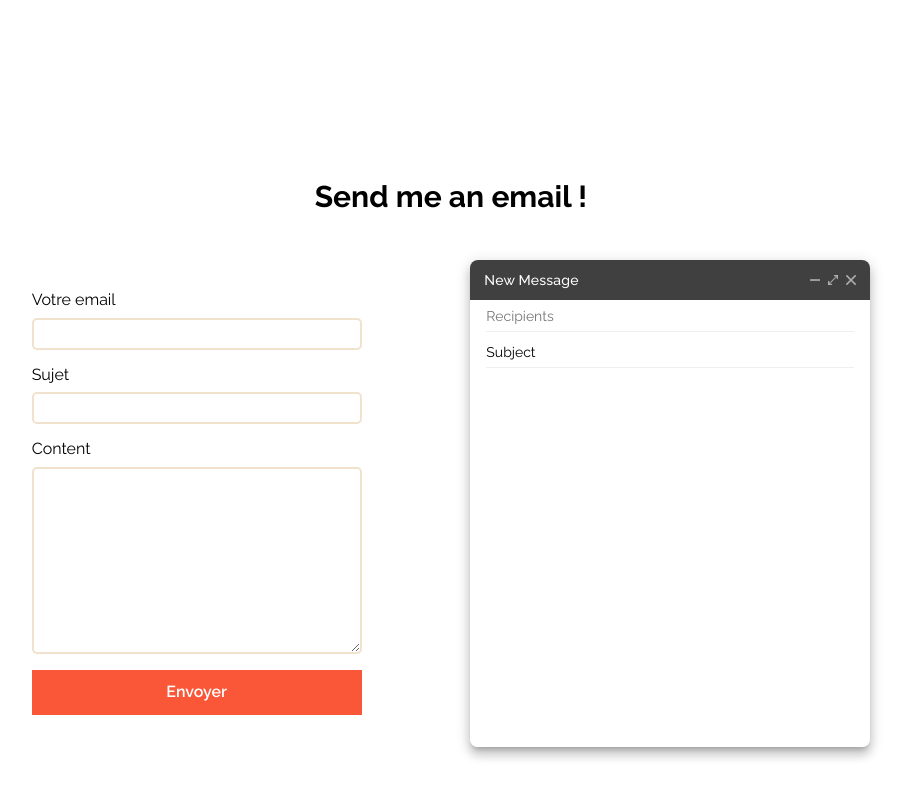
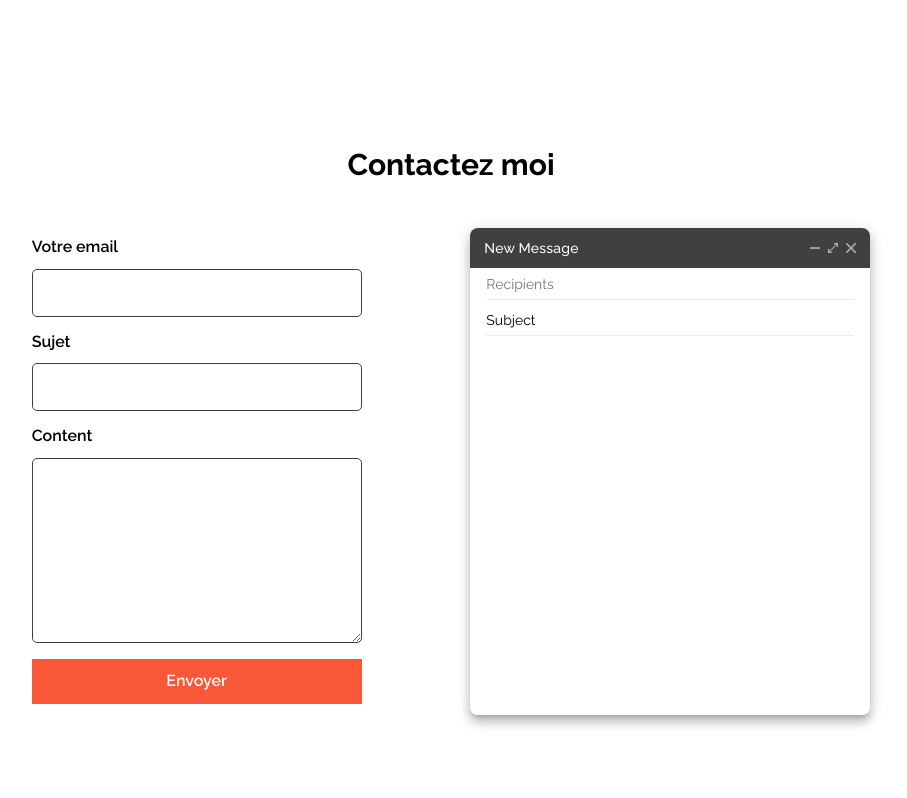
Before and after one commit to MailboxArsonist/plume, a Nuxt app: page /contact in a window 1280 px wide. Shown: the whole page, without its empty margins (189-1096 px from the left). Built offline with nearby package versions, Linux system fonts and the light colour scheme.

Commit message:
up contact

```diff
--- a/pages/contact/index.vue
+++ b/pages/contact/index.vue
@@ -1,7 +1,9 @@
 <template>
   <main class="main">
     <section class="contact">
-      <h1>Send me an email !</h1>
+      <div class="contact-intro">
+        <h1>Contactez moi</h1>
+      </div>
       <div class="contact-container">
         <div class="contact-form">
           <label for="email">Votre email</label>
@@ -118,7 +120,8 @@ section.contact {
   width: 80%;
   max-width: 1050px;
   margin: auto;
-  padding: 2em;
+  padding: 0 2em 2em 2em;
+  margin-bottom: 4rem;
 
   h1 {
     font-size: 30px;
@@ -136,18 +139,19 @@ section.contact {
   flex-direction: column;
   min-width: 330px;
   input {
-    border: 2px solid #f0e2cd;
+    border: 1px solid #404040;
     border-radius: 5px;
     margin-bottom: 1em;
-    height: 2em;
+    height: 3em;
   }
   textarea {
-    border: 2px solid #f0e2cd;
+    border: 1px solid #404040;
     border-radius: 5px;
     margin-bottom: 1em;
   }
   label {
-    margin-bottom: 0.5em;
+    margin-bottom: 0.75em;
+    font-weight: 600;
   }
 
   button {
@@ -163,7 +167,7 @@ section.contact {
   }
   input:focus,
   textarea:focus {
-    border-color: #f95738;
+    border-color: #636262;
   }
 }
 
```
